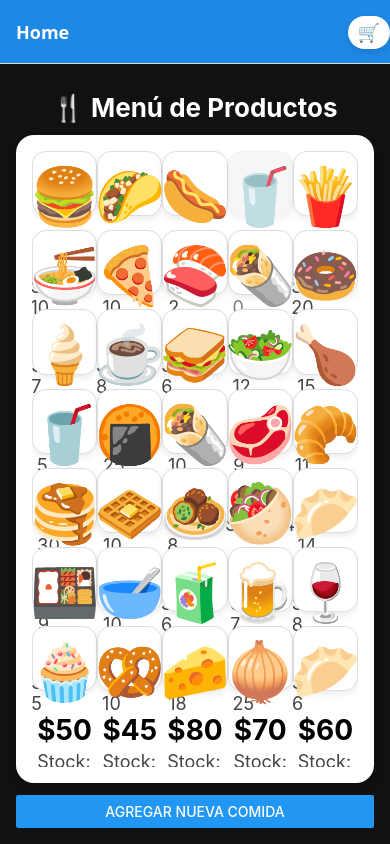
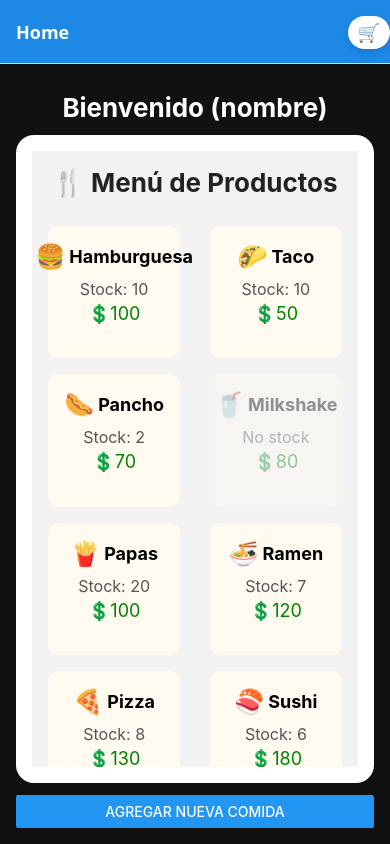
Before and after one commit to Juan-Weyrauch/eq1-FoodApp, a React Native app in the folder FoodApp/: screen /Home in a window 390 px wide. Built offline with nearby package versions, Linux system fonts and the light colour scheme.

Commit message:
fixed home view

```diff
--- a/FoodApp/Componentes/Screens/HomeScreen.jsx
+++ b/FoodApp/Componentes/Screens/HomeScreen.jsx
@@ -8,7 +8,7 @@ export default function HomeScreen() {
 
   return (
     <View style={styles.screen}>
-      <Text style={styles.h1}>🍴 Menú de Productos</Text>
+      <Text style={styles.h1}>Bienvenido (nombre)</Text> {/* !!! DEBERIA IR EL NOMBRE DEL USUARIO !!!*/}
       <View style={styles.card}>
         <ScrollView contentContainerStyle={styles.listContent}>
           <ListaProductos productos={products} addToCarrito={addToCart} />
--- a/FoodApp/Componentes/carrito.jsx
+++ b/FoodApp/Componentes/carrito.jsx
@@ -1,12 +1,8 @@
 import { Text, StyleSheet, View, Pressable } from "react-native";
 
-export default function Carrito({ carrito = [], removeFromCarrito, total }) {
-  const computedTotal =
-    total ??
-    carrito.reduce(
-      (a, i) => a + (i.lineTotal ?? (i.price || 0) * (i.qty || 0)),
-      0
-    );
+
+export default function Carrito({ carrito, removeFromCarrito }) {
+  const total = carrito.reduce((a, i) => a + i.price * i.q, 0);
 
   return (
     <View style={styles.carrito}>
@@ -16,23 +12,21 @@ export default function Carrito({ carrito = [], removeFromCarrito, total }) {
           <Text style={styles.p}>Carrito vacío</Text>
         ) : (
           carrito.map((item) => (
-            <View key={item.id} style={styles.row}>
+            <View key={item.id} style={styles.cartItems}>
               <Text style={styles.span}>
-                {item.emoji ?? "🧺"} {item.name} x {item.qty}
+                {item.emoji} {item.name}   x {item.q} {/* No se pq no funciona el item.emoji */}
               </Text>
               <Pressable
                 style={styles.remove}
                 onPress={() => removeFromCarrito(item.id)}
               >
-                <Text style={styles.priceText}>
-                  ${item.lineTotal ?? (item.price || 0) * (item.qty || 0)} ❌
-                </Text>
+                <Text>${item.price * item.q}   ❌</Text>
               </Pressable>
             </View>
           ))
         )}
       </View>
-      <Text style={styles.h3}>Total: ${computedTotal}</Text>
+      <Text style={styles.h3}>Total: ${total}</Text>
     </View>
   );
 }
@@ -58,16 +52,14 @@ const styles = StyleSheet.create({
     width: "100%",
   },
   cartItems: {
+    flexDirection: "row",
+    flexWrap: "wrap",
+    justifyContent: "space-between",
     width: "100%",
-    marginBottom: 12,
-  },
-  row: {
-    flexDirection: "row",
-    justifyContent: "space-between",
-    marginBottom: 6,
   },
   p: {
     fontSize: 16,
+    lineHeight: 22,
     color: "#333",
     marginBottom: 8,
   },
@@ -78,8 +70,8 @@ const styles = StyleSheet.create({
   remove: {
     backgroundColor: "transparent",
     borderWidth: 0,
-  },
-  priceText: {
-    color: "#111",
+    padding: 4,
+    alignItems: "center",
+    justifyContent: "center",
   },
 });
--- a/FoodApp/Componentes/listaproducto.jsx
+++ b/FoodApp/Componentes/listaproducto.jsx
@@ -1,35 +1,39 @@
-import { StyleSheet, View } from "react-native";
+import { ScrollView, StyleSheet, Text, View } from "react-native";
 import Producto from "./producto";
-import { useCart } from "../context/cartContext";
 
-export default function ListaProductos() {
-  const { products, addToCart } = useCart();
 
+export default function ListaProductos({ productos, addToCarrito }) {
   return (
-    <View style={styles.container}>
+    <ScrollView contentContainerStyle={styles.container}>
+      <Text style={styles.titulo}>🍴 Menú de Productos</Text>
+
       <View style={styles.grid}>
-        {products.map((p) => (
-          <Producto key={p.id} producto={p} addToCarrito={addToCart} />
+        {productos.map((p) => (
+          <Producto key={p.id} producto={p} addToCarrito={addToCarrito} />
         ))}
       </View>
-    </View>
+    </ScrollView>
   );
 }
 
 const styles = StyleSheet.create({
   container: {
     flexGrow: 1,
+    backgroundColor: "#f2f2f2",
+    padding: 16,
+    paddingBottom: 40,
   },
   titulo: {
-    fontSize: 20,
-    fontWeight: "600",
+    fontSize: 26,
+    fontWeight: "bold",
     textAlign: "center",
-    marginBottom: 12,
-    color: "#444",
+    marginBottom: 20,
+    color: "#222",
   },
   grid: {
     flexDirection: "row",
     flexWrap: "wrap",
     justifyContent: "space-between",
+    width: "100%",
   },
 });
--- a/FoodApp/Componentes/producto.jsx
+++ b/FoodApp/Componentes/producto.jsx
@@ -1,58 +1,79 @@
 import { View, Text, TouchableOpacity, StyleSheet } from "react-native";
-import { useCart } from "../context/cartContext";
 
-export default function Producto({ producto }) {
-  const { addToCart } = useCart();
-
+export default function Producto({ producto, addToCarrito }) {
   const sinStock = producto.stock === 0;
 
   return (
     <TouchableOpacity
-      style={[styles.card, sinStock && styles.disabled]}
-      onPress={() => !sinStock && addToCart(producto.id)}
+      style={[styles.producto, sinStock && styles.disabled]}
+      onPress={() => !sinStock && addToCarrito(producto.id)}
       disabled={sinStock}
-      activeOpacity={0.8}
     >
-      <View style={styles.center}>
-        <Text style={styles.emoji}>{producto.emoji}</Text>
+      <View style={styles.header}>
+        <View
+          style={{
+            flexDirection: "row",
+            alignItems: "center",
+            justifyContent: "center",
+          }}
+        >
+          <Text style={styles.emoji}>{producto.emoji}</Text>
+          <Text style={styles.nombre} numberOfLines={2} adjustsFontSizeToFit>
+            {producto.name}
+          </Text>
+        </View>
       </View>
-      <View style={styles.info}>
-        <Text style={styles.price}>${producto.price}</Text>
-        <Text style={styles.stock}>
-          {sinStock ? "Stock: 0" : `Stock: ${producto.stock}`}
-        </Text>
-      </View>
+
+      <Text style={styles.stock}>
+        {sinStock ? "No stock" : `Stock: ${producto.stock}`}
+      </Text>
+      <Text style={styles.precio}>💲{producto.price}</Text>
     </TouchableOpacity>
   );
 }
 
 const styles = StyleSheet.create({
-  card: {
-    width: "20%",
-    aspectRatio: 1,
-    backgroundColor: "#fff",
-    borderRadius: 14,
-    borderWidth: 1,
-    borderColor: "#ddd",
-    paddingVertical: 10,
-    paddingHorizontal: 12,
-    marginBottom: 14,
-    shadowColor: "#000",
-    shadowOpacity: 0.08,
-    shadowRadius: 6,
-    shadowOffset: { width: 0, height: 3 },
-    elevation: 2,
-    justifyContent: "space-around",
+  producto: {
+    backgroundColor: "#fffaf0",
+    padding: 16,
+    marginVertical: 8,
+    borderRadius: 10,
     alignItems: "center",
+    elevation: 3,
+    width: "45%", // Takes up slightly less than half to account for margins
+    aspectRatio: 1, // Makes it a perfect square
   },
   disabled: {
-    backgroundColor: "#f3f3f3",
-    borderColor: "#ececec",
-    opacity: 0.7,
+    opacity: 0.4,
   },
-  center: { alignItems: "center", justifyContent: "center" },
-  emoji: { fontSize: 56 },
-  info: { alignItems: "center" },
-  price: { fontSize: 28, fontWeight: "700", marginTop: 8 },
-  stock: { fontSize: 18, color: "#444", marginTop: 4 },
+  header: {
+    width: "100%",
+    flexDirection: "row",
+    alignItems: "flex-start",
+    justifyContent: "center",
+    marginBottom: 8,
+    flexWrap: "wrap",
+  },
+  emoji: {
+    fontSize: 24,
+    marginRight: 4,
+  },
+  nombre: {
+    fontSize: 18,
+    fontWeight: "bold",
+    flexShrink: 1,
+    textAlign: "center",
+    flexWrap: "wrap",
+  },
+  stock: {
+    fontSize: 16,
+    color: "#555",
+    textAlign: "center",
+  },
+  precio: {
+    fontSize: 18,
+    color: "green",
+    marginTop: 4,
+    textAlign: "center",
+  },
 });
```
